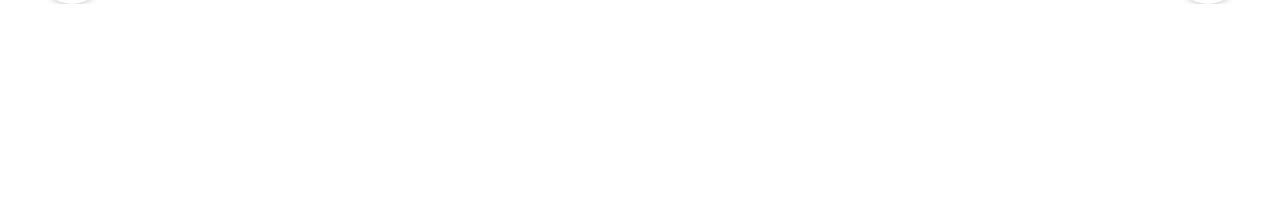
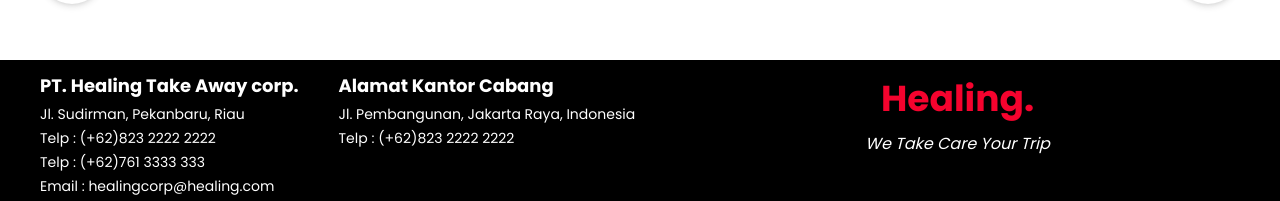
Before and after one commit to muhammadhnf97/healing-trip-web-app, a React (Vite) app: page / in a window 1280 px wide. Shown: the part 1103-1304 px from the top of the page. Before the commit the page ends 1107 px from the top, so only its background shows below. Built offline with nearby package versions, Linux system fonts and the light colour scheme; no server answers.

Commit message:
perbaiki login

```diff
--- /dev/null
+++ b/src/components/Footer.jsx
@@ -0,0 +1,26 @@
+import React from 'react'
+
+const Footer = () => {
+  return (
+    <div className='py-3 px-10 w-full h-36 bg-black text-white font-poppins flex gap-10 justify-start'>
+        <div className='space-y-1 h-full'>
+            <p className='font-bold text-lg'>PT. Healing Take Away corp.</p>
+            <p className='text-sm'>Jl. Sudirman, Pekanbaru, Riau</p>
+            <p className='text-sm'>Telp : {'(+62)823 2222 2222'}</p>
+            <p className='text-sm'>Telp : {'(+62)761 3333 333'}</p>
+            <p className='text-sm'>Email : healingcorp@healing.com</p>
+        </div>
+        <div className='space-y-1 h-full'>
+            <p className='font-bold text-lg'>Alamat Kantor Cabang</p>
+            <p className='text-sm'>Jl. Pembangunan, Jakarta Raya, Indonesia</p>
+            <p className='text-sm'>Telp : {'(+62)823 2222 2222'}</p>
+        </div>
+        <div className='h-full flex-1 flex flex-col'>
+            <h1 className='text-[#F5032E] text-[36px] font-bold shadow-lg flex-1 text-center'>Healing.</h1>
+            <p className='flex-1 text-center italic self-center'>We Take Care Your Trip</p>
+        </div>
+    </div>
+  )
+}
+
+export default Footer
--- /dev/null
+++ b/src/components/Notification.jsx
@@ -0,0 +1,15 @@
+import React from 'react'
+
+const Notification = ({ notif, handleClickNotif }) => {
+  return (
+    <div className='fixed bg-black h-screen w-screen flex items-center justify-center bg-opacity-60'>
+        <div className='bg-white shadow-md rounded-lg w-72 h-40 p-5 text-center flex flex-col gap-5 items-center justify-center'>
+            <p>{notif} gagal, mohon periksa kembali {notif === 'Login' ? 'ID dan Password' : ''}</p>
+            <button className='bg-red-500 px-5 py-1 rounded-lg shadow-md' onClick={handleClickNotif}>OK</button>
+        </div>
+
+    </div>
+  )
+}
+
+export default Notification
--- /dev/null
+++ b/src/components/SecondCard.jsx
@@ -0,0 +1,22 @@
+import React from 'react'
+
+function SecondCard({ country, batasAwal, batasAkhir }) {
+  return (
+    <>
+    {
+      country?.map(ctr=>(
+        <div key={ctr.id} className='w-full md:w-full relative h-52 hover:h-fit group'>
+          <div className='w-full h-52 absolute bg-gradient-to-t from-black group-hover:bg-none rounded-lg'></div>
+          <img src={ctr.image} alt='pp' loading='lazy' className='w-full h-52 object-cover object-center rounded-md' />
+            <p className='absolute top-40 text-2xl font-bold text-white left-7 drop-shadow-lg'>{ctr.name}</p>
+          <div className='z-10 bg-black text-white bg-opacity-70 scale-0 duration-200 origin-top p-5 group-hover:scale-100  absolute text-xs text-start'>
+            <p>{ctr.description}</p>
+          </div>
+        </div>
+      )).slice(batasAwal, batasAkhir)
+    }
+    </>
+  )
+}
+
+export default SecondCard
--- a/src/pages/Home.jsx
+++ b/src/pages/Home.jsx
@@ -5,6 +5,8 @@ import Header from '../components/Header'
 import Main from '../components/Main'
 import { getDataDestination } from '../lib/getdata'
 import { AiOutlineArrowRight } from 'react-icons/ai'
+import SecondCard from '../components/SecondCard'
+import Footer from '../components/Footer'
 
 function App() {
   const [country, setCountry] = useState([])
@@ -26,14 +28,14 @@ function App() {
   }
 
   return (
-    <div className='w-screen'>
+    <div className='w-screen pb-76'>
     <Header pinPoint={'home'} />
-    <div className='space-y-7 pt-28 bg-white md:px-10'>
+    <div className='space-y-7 pt-28 bg-white md:px-10 pb-20'>
       <Main />
       <div className='px-10'>
         <ExploreNow />
       </div>
-      <div className='px-2 md:px-10 bg-[#F5032E] md:rounded-lg py-5 h-fit max-w-7xl mx-auto'>
+      <div className='px-2 md:px-10 bg-[#F5032E] md:rounded-lg py-5 h-fit max-w-7xl w-96 md:w-full mx-auto'>
         <h2 className='font-bold text-3xl'>Favorite Country</h2>
         <div className='flex flex-col md:grid md:grid-cols-3 justify-center md:w-full py-5 relative gap-2'>
           <div className='absolute -right-10 z-10 top-1/2 group'>
@@ -42,20 +44,11 @@ function App() {
           <div className='absolute -left-10 top-1/2 z-20 group'>
             <button className='w-16 h-16 rounded-full shadow-md bg-white flex items-center justify-center duration-150 group-hover:translate-x-5 md:group-hover:-translate-x-5' onClick={handleClickBefore}><AiOutlineArrowRight className='w-7 h-7 rotate-180' /></button>
           </div>
-          {
-            country.map(ctr=>(
-              <div key={ctr.id} className='w-full md:w-full relative h-52 hover:h-fit group border'>
-                <img src={ctr.image} alt='pp' loading='lazy' className='w-full h-52 object-cover object-center' />
-                  <p className='absolute top-40 text-2xl font-bold text-white left-7 drop-shadow-lg'>{ctr.name}</p>
-                <div className='z-10 bg-black text-white bg-opacity-70 scale-0 duration-200 origin-top p-5 group-hover:scale-100  absolute text-xs text-start'>
-                  <p>{ctr.description}</p>
-                </div>
-              </div>
-            )).slice(batasAwal, batasAkhir)
-          }
+          <SecondCard country={country} batasAwal={batasAwal} batasAkhir={batasAkhir} />
         </div>
       </div>
     </div>
+    <Footer />
     </div>
   )
 }
--- a/src/pages/Login.jsx
+++ b/src/pages/Login.jsx
@@ -5,6 +5,7 @@ import { useNavigate } from 'react-router-dom'
 import { setLoginSlice } from '../features/login/loginSlice'
 import { useDispatch } from 'react-redux'
 import Loading from '../components/Loading'
+import Notification from '../components/Notification'
 
 const Login = () => {
     const dispatch = useDispatch()
@@ -16,11 +17,12 @@ const Login = () => {
 
     const [isShowPassword, setIsShowPassword] = useState(false)
     const [isLoading, setIsLoading] = useState(false)
+    const [isNotif, setIsNotif] = useState(false)
 
     const handleSubmitLogin = async() => {
         setIsLoading(true)
         try {
-            const reponse = await fetch('http://127.0.0.1:8000/api/auth/login',{
+            const reponse = await fetch('http://servicesimager.my.id/api/auth/login',{
                 method: 'POST',
                 headers: {
                     'Content-Type': 'application/json'
@@ -56,6 +58,12 @@ const Login = () => {
 
         } catch (error) {
             console.log('Error Login : ',error)
+            setIsLoading(false)
+            setIsNotif(true)
+            setUser({
+                email: '',
+                password: ''
+            })
         }
 
     }
@@ -74,11 +82,19 @@ const Login = () => {
     const handleClickShowPassword = () => {
         setIsShowPassword(prev=>!prev)
     }
+
+    const handleClickNotif = () => {
+        setIsNotif(prev=>!prev)
+    }
   return (
     <>
     {
         isLoading &&
         <Loading />
+    }
+    {
+        isNotif &&
+        <Notification notif={'Login'} handleClickNotif={handleClickNotif} />
     }
     <img src='/images/bg-login.jpg' className='w-screen h-screen object-cover fixed object-bottom bottom-0 -z-10' />
     <div className='w-screen h-screen flex flex-col items-center justify-center font-poppins space-y-5'>
```
